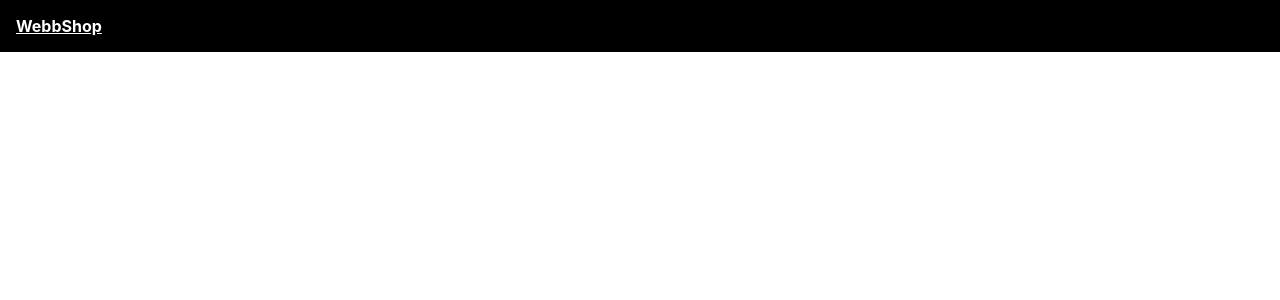
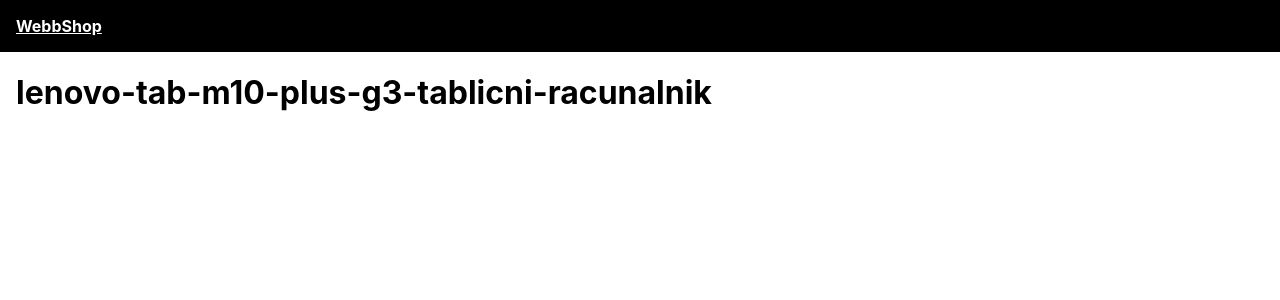
Before and after one commit to JernejRigler/WebbShop, a React (Create React App) app in the folder frontend/: page /izdelek/lenovo-tab-m10-plus-g3-tablicni-racunalnik in a window 1280 px wide. Before the commit this address had no page. Shown: the top 300 px of the page. Built offline with nearby package versions, Linux system fonts and the light colour scheme.

Commit message:
končano usmerjanje

```diff
--- a/frontend/src/App.js
+++ b/frontend/src/App.js
@@ -1,17 +1,18 @@
-//import data from './data';
-import { BrowserRouter, Routes, Route } from 'react-router-dom';
+import { BrowserRouter, Routes, Route, Link } from 'react-router-dom';
 import DomacaStran from './Stran/DomacaStran';
+import StranIzdelka from './Stran/StranIzdelka';
 function App() {
   return (
     <BrowserRouter>
       <div>
         <header>
-          <a id="Naslov" href="\">
+          <Link id="Naslov" to="/">
             WebbShop
-          </a>
+          </Link>
         </header>
         <main>
           <Routes>
+            <Route path="/izdelek/:alt" element={<StranIzdelka />} />
             <Route path="/" element={<DomacaStran />} />
           </Routes>
         </main>
--- a/frontend/src/Stran/DomacaStran.js
+++ b/frontend/src/Stran/DomacaStran.js
@@ -1,3 +1,4 @@
+import { Link } from 'react-router-dom';
 import data from '../data';
 
 function DomacaStran() {
@@ -7,13 +8,13 @@
       <div className="seznamIzdelkov">
         {data.izdelki.map((izdelek) => (
           <div className="izdelek" key={izdelek.alt}>
-            <a href={`/product/${izdelek.alt}`}>
+            <Link to={`/izdelek/${izdelek.alt}`}>
               <img src={izdelek.slika} alt={izdelek.imeIzdelka} />
-            </a>
+            </Link>
             <div className="imeCena">
-              <a href={`/product/${izdelek.alt}`}>
+              <Link to={`/izdelek/${izdelek.alt}`}>
                 <p>{izdelek.imeIzdelka}</p>
-              </a>
+              </Link>
               <p>{izdelek.cena}</p>
               <button>V košarico</button>
             </div>
--- /dev/null
+++ b/frontend/src/Stran/StranIzdelka.js
@@ -0,0 +1,12 @@
+import { useParams } from 'react-router-dom';
+
+function StranIzdelka() {
+  let params = useParams();
+  let { alt } = params;
+  return (
+    <div>
+      <h1>{alt}</h1>
+    </div>
+  );
+}
+export default StranIzdelka;
```
